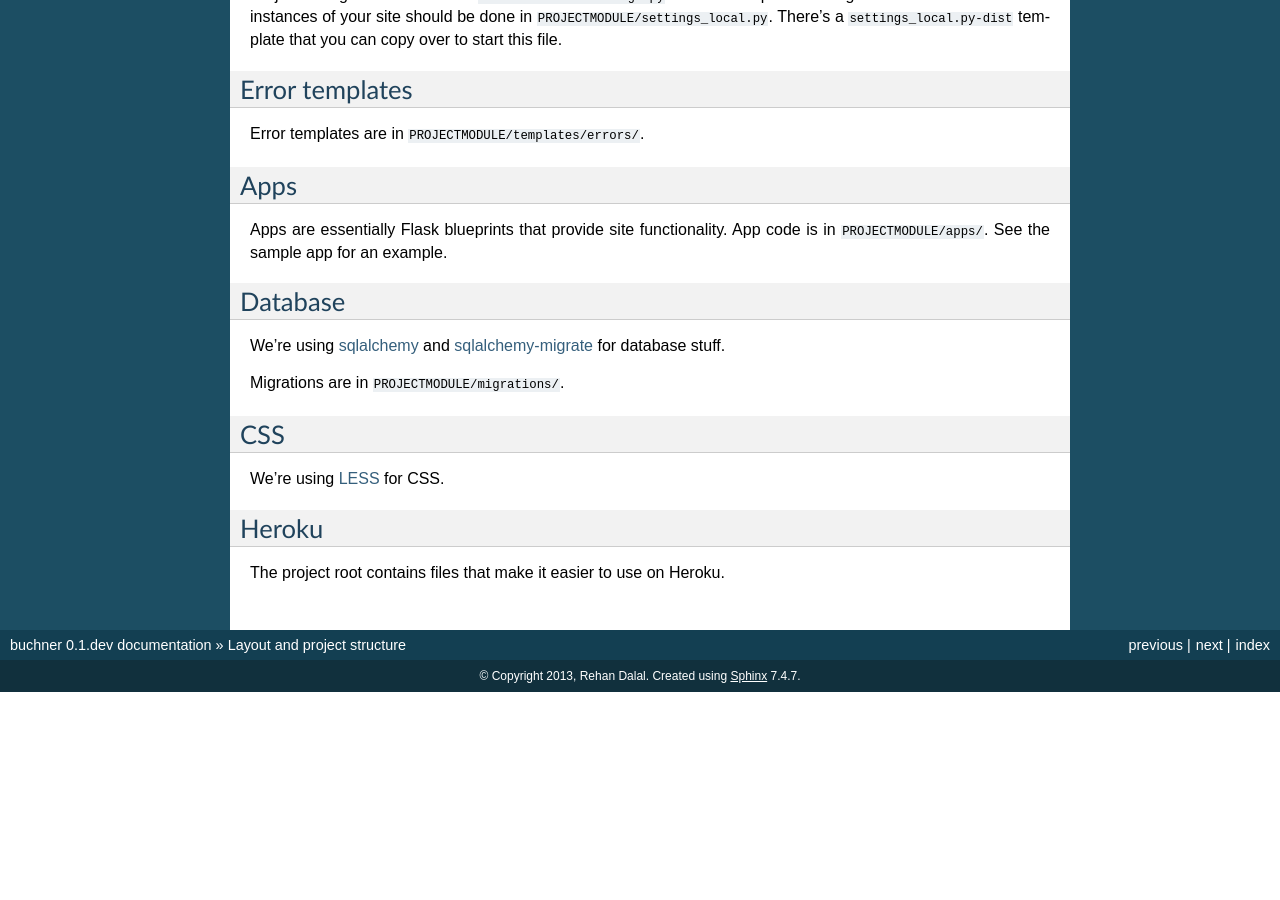
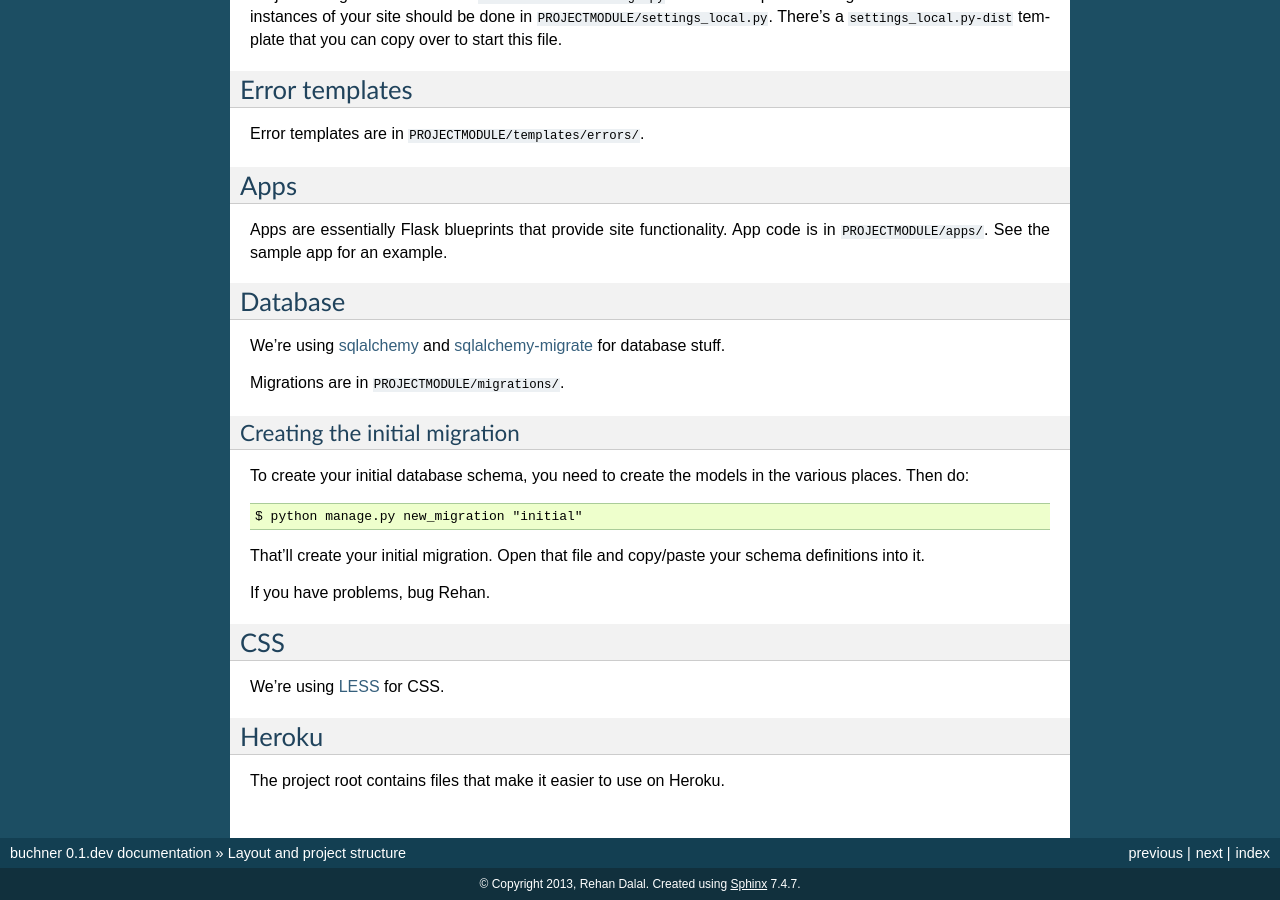
Before and after one commit to rehandalal/buchner, a Sphinx documentation site: the page built from docs/project_layout.rst, in a window 1280 px wide and 900 px high, scrolled down 1227 px. Built offline with Sphinx 7.4.7, drawn with Linux system fonts in a browser that asks for light colours; before the commit the page ends 1919 px from its top, so only the background shows below that; some of the changed text lies outside the part shown.

Commit message:
Add instructions on the first migration

```diff
--- a/docs/project_layout.rst
+++ b/docs/project_layout.rst
@@ -109,6 +109,21 @@ for database stuff.
 Migrations are in ``PROJECTMODULE/migrations/``.
 
 
+Creating the initial migration
+------------------------------
+
+To create your initial database schema, you need to create the models
+in the various places. Then do::
+
+    $ python manage.py new_migration "initial"
+
+
+That'll create your initial migration. Open that file and copy/paste
+your schema definitions into it.
+
+If you have problems, bug Rehan.
+
+
 CSS
 ===
 
```
